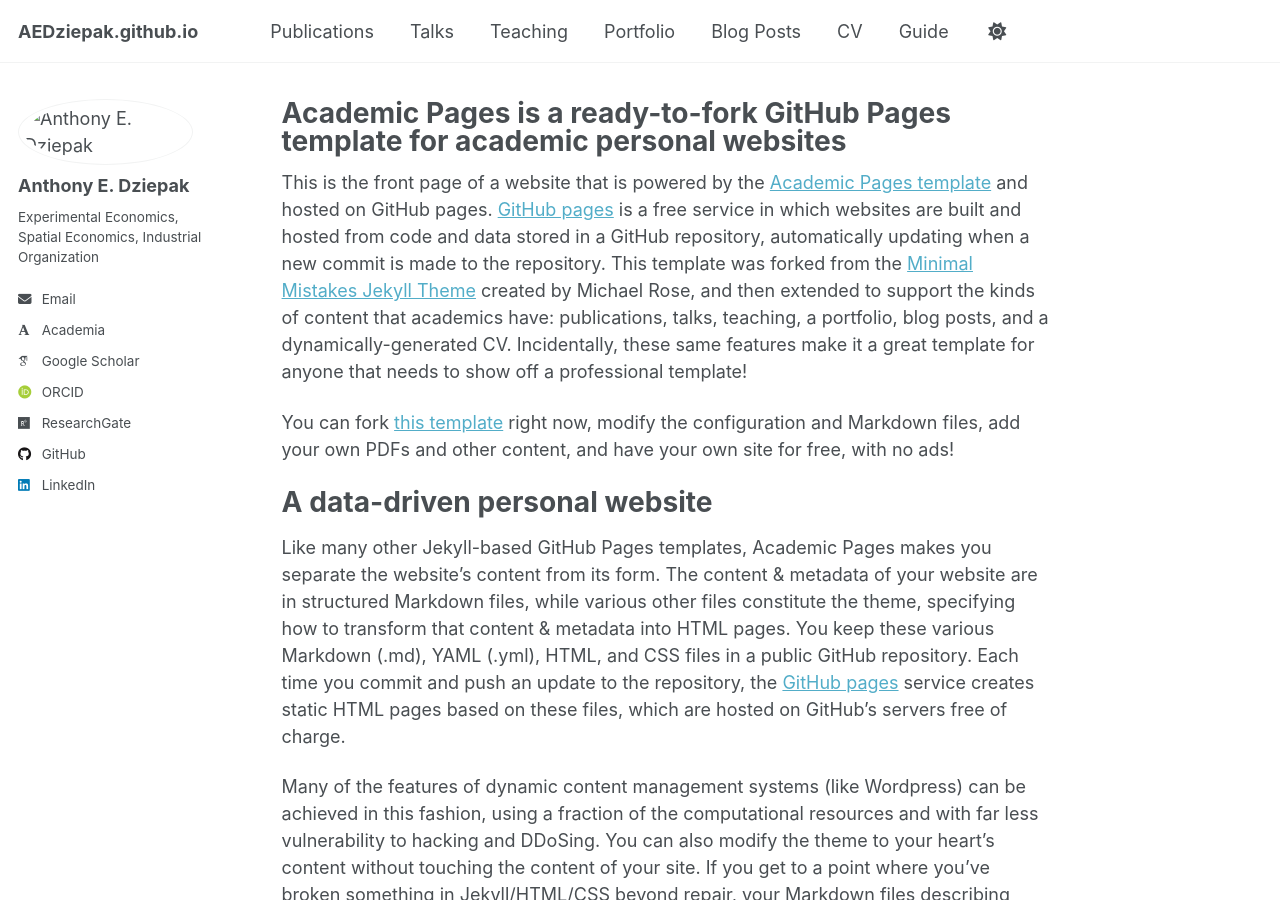
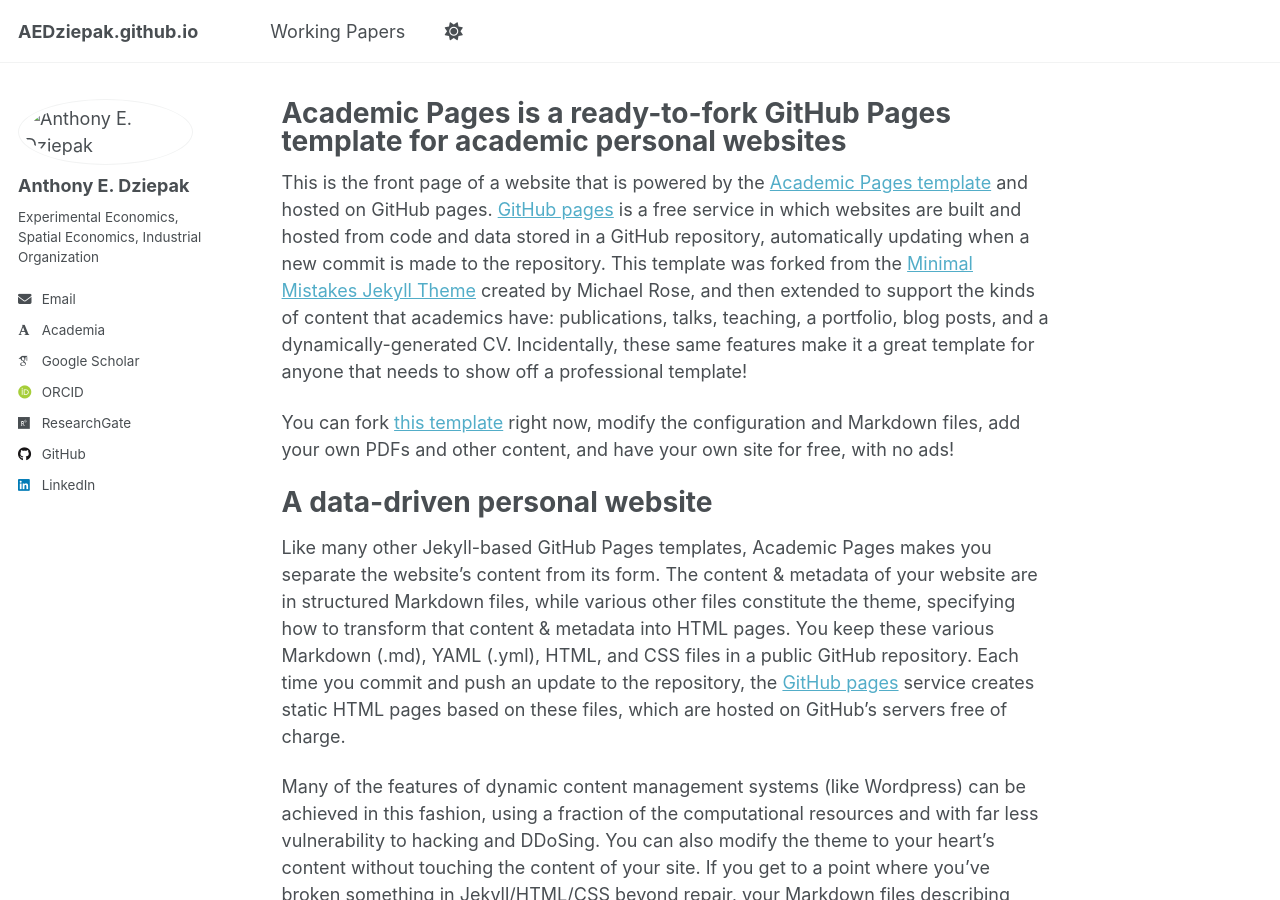
Before and after one commit to AEDziepak/AEDziepak.github.io, a Jekyll site: the page built from _pages/about.md, in a window 1280 px wide and 900 px high. Built offline with Jekyll 4.4.1, drawn with Linux system fonts in a browser that asks for light colours; some web fonts are replaced; a script that is not in the unit is left out; some of the changed lines change nothing that is shown.

Commit message:
Update navigation.yml

```diff
--- a/_data/navigation.yml
+++ b/_data/navigation.yml
@@ -8,26 +8,26 @@
 #      Markdown formatted page while the second is generated using JSON.
 
 main:
-  - title: "Publications"
-    url: /publications/
+  - title: "Working Papers"
+    url: /workingpapers/
 
-  - title: "Talks"
-    url: /talks/
+ # - title: "Talks"
+ #   url: /talks/
 
-  - title: "Teaching"
-    url: /teaching/
+ # - title: "Teaching"
+ #   url: /teaching/
 
-  - title: "Portfolio"
-    url: /portfolio/
+ # - title: "Portfolio"
+ #   url: /portfolio/
 
-  - title: "Blog Posts"
-    url: /year-archive/
+ # - title: "Blog Posts"
+ #   url: /year-archive/
 
-  - title: "CV"
-    url: /cv/
+ # - title: "CV"
+ #   url: /cv/
 
   # - title: "CV"
   #   url: /cv-json/
 
-  - title: "Guide"
-    url: /markdown/
+ # - title: "Guide"
+ #   url: /markdown/
```
